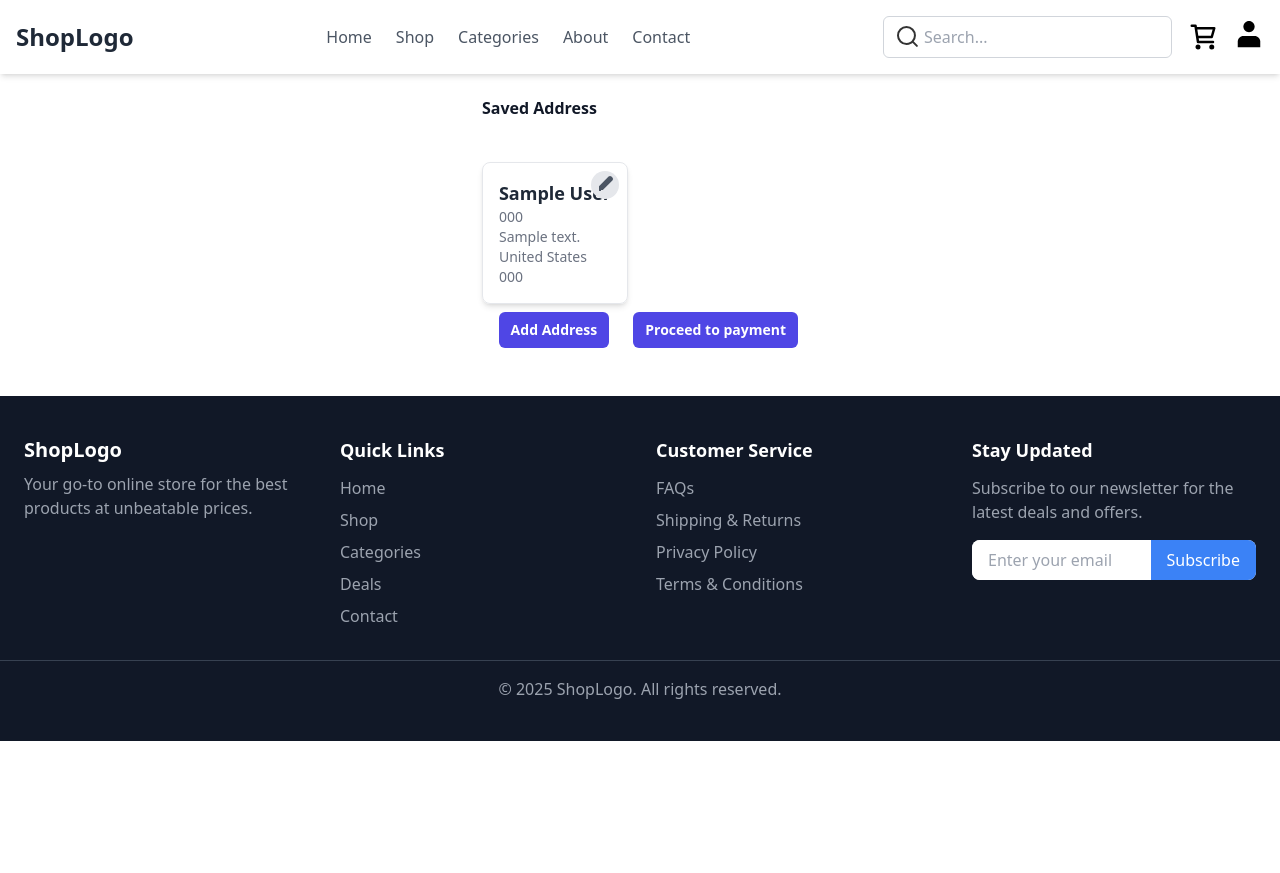
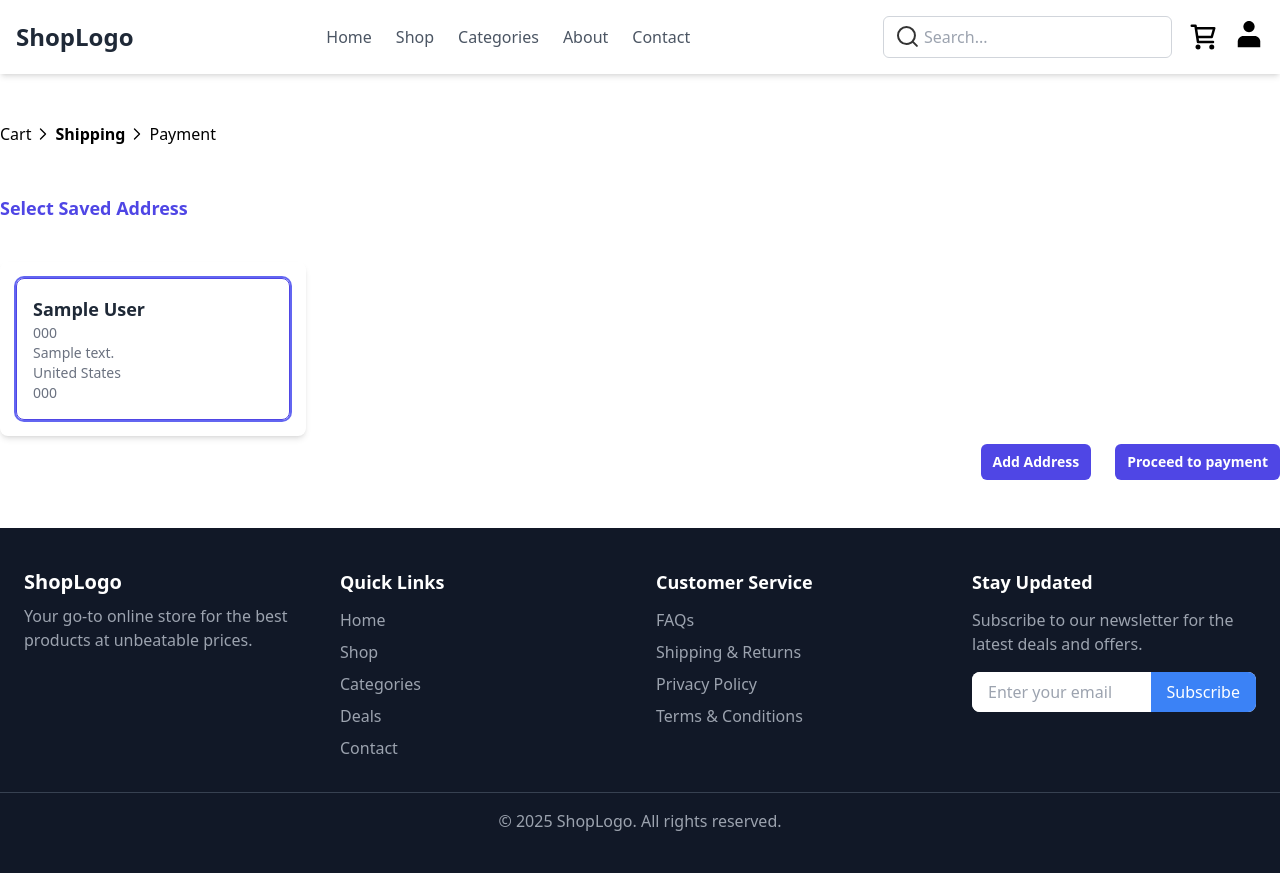
Before and after one commit to ShashwatUpadhyay/EcommerceApplication, a Django app: page /order/shipping/ in a window 1280 px wide. Before the commit the page ends 741 px from the top, so only its background shows below. Run offline with Django 5.2, Linux system fonts and the light colour scheme; a user stored in the database is signed in; tables that the repository leaves empty hold one stand-in row (values such as "Sample post"); some libraries are stand-ins or nearby versions.

Commit message:
address logic upgrade

```diff
--- a/orders/urls.py
+++ b/orders/urls.py
@@ -9,4 +9,6 @@ urlpatterns = [
     path('cart/', views.cart , name='cart'),
     path('shipping/', views.shipping , name='shipping'),
     path('payment/', views.payment , name='payment'),
+    path("select-address/", views.select_address, name="select_address"),
+
 ]
--- a/orders/views.py
+++ b/orders/views.py
@@ -5,6 +5,11 @@ from . import models
 from shop.models import Product
 from django.contrib import messages
 from account.models import Address
+from django.http import JsonResponse
+from django.views.decorators.csrf import csrf_exempt
+from django.shortcuts import get_object_or_404
+import json
+
 # Create your views here.
 
 def order(request):
@@ -94,10 +99,33 @@ def shipping(request):
         address = request.POST.get('address')
         zipcode = request.POST.get('zipcode')
         phone = request.POST.get('phone')
-        ads = Address.objects.create(user = request.user,country=country,state = state,city = city,address = address,pin_code = zipcode,full_name = full_name,email = email,phone = phone)
+        if full_name and email and country and state and city and address and zipcode and phone:
+            ads = Address.objects.create(user = request.user,country=country,state = state,city = city,address = address,pin_code = zipcode,full_name = full_name,email = email,phone = phone, selected = True)
+
         return redirect('payment')
     return render(request, 'shipping.html',{'ads':ads})
 
+
+@csrf_exempt  # Disable CSRF for simplicity (use proper authentication in production)
+def select_address(request):
+    if request.method == "POST":
+        try:
+            data = json.loads(request.body)
+            address_uid = data.get("address_uid")
+            user = request.user  # Get the logged-in user
+
+            # Unselect all addresses
+            Address.objects.filter(user=user).update(selected=False)
+
+            # Set the selected address
+            selected_address = get_object_or_404(Address, uid=address_uid, user=user)
+            selected_address.selected = True
+            selected_address.save()
+
+            return JsonResponse({"success": True, "message": "Address updated successfully!"})
+        except Exception as e:
+            return JsonResponse({"success": False, "error": str(e)})
+    return JsonResponse({"success": False, "error": "Invalid request"})
 
 
 @login_required(login_url='login')
--- a/templates/add_address.html
+++ b/templates/add_address.html
@@ -77,6 +77,11 @@
                   <input type="text" name="zipcode" id="postal-code" autocomplete="postal-code" class="block w-full border rounded-md bg-white px-3 py-1.5 text-base text-gray-900 outline-1 -outline-offset-1 outline-gray-300 placeholder:text-gray-400 focus:outline-2 focus:-outline-offset-2 focus:outline-indigo-600 sm:text-sm/6">
                 </div>
               </div>
+
+              <div class="flex items-center gap-x-3">
+                <input id="push-email" name="selected" type="checkbox" class="relative size-4 appearance-none rounded-full border border-gray-900 bg-white before:absolute before:inset-1 before:rounded-full before:bg-white not-checked:before:hidden checked:border-indigo-600 checked:bg-indigo-600 focus-visible:outline-2 focus-visible:outline-offset-2 focus-visible:outline-indigo-600 disabled:border-gray-900 disabled:bg-gray-100 disabled:before:bg-gray-400 forced-colors:appearance-auto forced-colors:before:hidden">
+                <label for="push-email" class="block text-sm/6 font-medium text-gray-900">Set as Default address</label>
+              </div>
             </div>
           </div>
 
--- a/templates/address_edit.html
+++ b/templates/address_edit.html
@@ -77,6 +77,10 @@
                   <input type="text" value='{{address.pin_code}}' name="zipcode" id="postal-code" autocomplete="postal-code" class="block w-full border rounded-md bg-white px-3 py-1.5 text-base text-gray-900 outline-1 -outline-offset-1 outline-gray-300 placeholder:text-gray-400 focus:outline-2 focus:-outline-offset-2 focus:outline-indigo-600 sm:text-sm/6">
                 </div>
               </div>
+              <div class="flex items-center gap-x-3">
+                <input id="push-email" name="selected" {% if address.selected %}checked{% endif %}  type="checkbox" class="relative size-4 appearance-none rounded-full border border-gray-900 bg-white before:absolute before:inset-1 before:rounded-full before:bg-white not-checked:before:hidden checked:border-indigo-600 checked:bg-indigo-600 focus-visible:outline-2 focus-visible:outline-offset-2 focus-visible:outline-indigo-600 disabled:border-gray-900 disabled:bg-gray-100 disabled:before:bg-gray-400 forced-colors:appearance-auto forced-colors:before:hidden">
+                <label for="push-email" class="block text-sm/6 font-medium text-gray-900">Set as Default address</label>
+              </div>
             </div>
           </div>
 
--- a/templates/shipping.html
+++ b/templates/shipping.html
@@ -2,35 +2,91 @@
 {% block title %}Shipping{% endblock title %}
 {% block content %}
 {% load custom_filters %}
-<div class="container mx-auto flex justify-center">
+<div class="container mx-auto">
+  <nav class="text-[100%] font-medium text-black dark:text-black my-12" aria-label="breadcrumb">
+    <ol class="flex flex-wrap items-center gap-1">
+      <li class="flex items-center gap-1">
+        <a href="{% url 'cart' %}" class="hover:text-black dark:hover:text-black">Cart</a>
+        <svg xmlns="http://www.w3.org/2000/svg" fill="none" viewBox="0 0 24 24" aria-hidden="true" stroke-width="2" stroke="currentColor" class="size-4">
+          <path stroke-linecap="round" stroke-linejoin="round" d="m8.25 4.5 7.5 7.5-7.5 7.5" />
+        </svg>
+      </li>
+      <li class="flex items-center gap-1">
+        <a href='{% url 'shipping'  %}' class="hover:text-black dark:hover:text-black font-bold">Shipping</a>
+        <svg xmlns="http://www.w3.org/2000/svg" fill="none" viewBox="0 0 24 24" aria-hidden="true" stroke-width="2" stroke="currentColor" class="size-4">
+          <path stroke-linecap="round" stroke-linejoin="round" d="m8.25 4.5 7.5 7.5-7.5 7.5" />
+        </svg>
+      </li>
+      <li class="flex items-center text-black gap-1  dark:text-black" aria-current="page">Payment</li>
+    </ol>
+  </nav>
+
   {% if request.user.address.all %}
+  <div class="border-bottom border-gray-900/10 mt-10 pb-12">
+    <h2  class="text-base/7 font-semibold text-indigo-600 text-lg">Select Saved Address</h2>
+    <div class="mt-10 grid gap-6 grid-cols-1 sm:grid-cols-2 lg:grid-cols-2">
+        <form id="address-form"  class=" grid grid-cols-1 sm:grid-cols-2 lg:grid-cols-2 gap-4 " method="POST">
+            {% csrf_token %}
+            {% for address in request.user.address.all %}
+            <label for="address-{{ address.uid }}" class="block cursor-pointer">
+                <div class="rounded-lg p-4 w-full relative shadow-md transition-all duration-300">
+                    <input type="radio" name="selected_address" id="address-{{ address.uid }}" value="{{ address.uid }}" class="hidden peer" {% if address.selected %} checked {% endif %}>
 
-  <div class="border-bottom border-gray-900/10 mt-5 pb-12">
-    <h2  class="text-base/7 font-semibold text-gray-900">Saved Address</h2>
-    <div class="mt-10 grid gap-6 grid-cols-1 sm:grid-cols-2 lg:grid-cols-2">
-        {% for address in request.user.address.all %}
-      <!-- Address Box 1 -->
-      <div class="border rounded-lg p-4 w-full hover:border-indigo-600 relative shadow-md">
-          <p class="text-lg font-semibold text-gray-800">{{address.full_name}}</p>
-          <p class="text-sm text-gray-500">{{address.phone}}</p>
-          <p class="text-sm text-gray-500">{{address.address}}</p>
-          <p class="text-sm text-gray-500">{{address.state}}</p>
-          <p class="text-sm text-gray-500">{{address.pin_code}}</p>
+                    <div class="address-box p-4 rounded-lg border {% if address.selected %} border-indigo-600 ring-2 ring-indigo-500 {% else %} border-gray-300 peer-checked:border-indigo-600 peer-checked:ring-2 peer-checked:ring-indigo-500 {% endif %}" data-address-id="{{ address.uid }}">
+                        <p class="text-lg font-semibold text-gray-800">{{ address.full_name }}</p>
+                        <p class="text-sm text-gray-500">{{ address.phone }}</p>
+                        <p class="text-sm text-gray-500">{{ address.address }}</p>
+                        <p class="text-sm text-gray-500">{{ address.state }}</p>
+                        <p class="text-sm text-gray-500">{{ address.pin_code }}</p>
+                    </div>
+                </div>
+            </label>
+        {% endfor %}
 
-          <!-- Edit Button -->
-          <a href='{% url "address_edit" address.uid %}' class="absolute top-2 right-2 p-1 rounded-full bg-gray-200 hover:bg-gray-300 transition">
-              <svg xmlns="http://www.w3.org/2000/svg" class="h-5 w-5 text-gray-600 hover:text-gray-800" viewBox="0 0 20 20" fill="currentColor">
-                  <path d="M17.414 2.586a2 2 0 010 2.828L7.828 15H4v-3.828l9.586-9.586a2 2 0 012.828 0zM14 2l2 2-1 1-2-2 1-1zM4 14h2v2H4v-2z"/>
-              </svg>
-          </a>
-      </div>
-      {% endfor %}
+        <script>
+            document.addEventListener("DOMContentLoaded", function () {
+                document.querySelectorAll(".address-box").forEach((box) => {
+                    box.addEventListener("click", function () {
+                        let addressId = this.getAttribute("data-address-id");
+
+                        fetch("{% url 'select_address' %}", {
+                            method: "POST",
+                            headers: {
+                                "Content-Type": "application/json",
+                                "X-CSRFToken": "{{ csrf_token }}",  // Ensure CSRF token is included
+                            },
+                            body: JSON.stringify({ address_uid: addressId }),
+                        })
+                        .then(response => response.json())
+                        .then(data => {
+                            if (data.success) {
+                                // Remove selection from all boxes
+                                document.querySelectorAll(".address-box").forEach(box => {
+                                    box.classList.remove("border-indigo-600", "ring-2", "ring-indigo-500");
+                                    box.classList.add("border-gray-300");
+                                });
+
+                                // Highlight the selected box
+                                this.classList.remove("border-gray-300");
+                                this.classList.add("border-indigo-600", "ring-2", "ring-indigo-500");
+                            } else {
+                                alert("Error: " + data.error);
+                            }
+                        })
+                        .catch(error => console.error("Error:", error));
+                    });
+                });
+            });
+        </script>
+
   </div>
-  <div class="mt-2 flex items-center justify-end gap-x-6">
-    <a href='{% url "add_address" %}' type="submit" class="rounded-md bg-indigo-600 px-3 py-2 text-sm font-semibold text-white shadow-xs hover:bg-indigo-500 focus-visible:outline-2 focus-visible:outline-offset-2 focus-visible:outline-indigo-600">Add Address</a>
-    <a href='{% url "payment" %}' type="submit" class="rounded-md bg-indigo-600 px-3 py-2 text-sm font-semibold text-white shadow-xs hover:bg-indigo-500 focus-visible:outline-2 focus-visible:outline-offset-2 focus-visible:outline-indigo-600">Proceed to payment</a>
+    <div class="mt-2 flex items-center justify-end gap-x-6">
+      <a href='{% url "add_address" %}' type="submit" class="rounded-md bg-indigo-600 px-3 py-2 text-sm font-semibold text-white shadow-xs hover:bg-indigo-500 focus-visible:outline-2 focus-visible:outline-offset-2 focus-visible:outline-indigo-600">Add Address</a>
+      <button type="submit" class="rounded-md bg-indigo-600 px-3 py-2 text-sm font-semibold text-white shadow-xs hover:bg-indigo-500 focus-visible:outline-2 focus-visible:outline-offset-2 focus-visible:outline-indigo-600">Proceed to payment</button>
+    </div>
   </div>
-</div>
+</form>
+
 
   {% else %}
 
```
Also changed, not shown: account/admin.py (+8 -1 lines), account/views.py (+9 -1 lines), templates/profile.html (+7 -13 lines).
